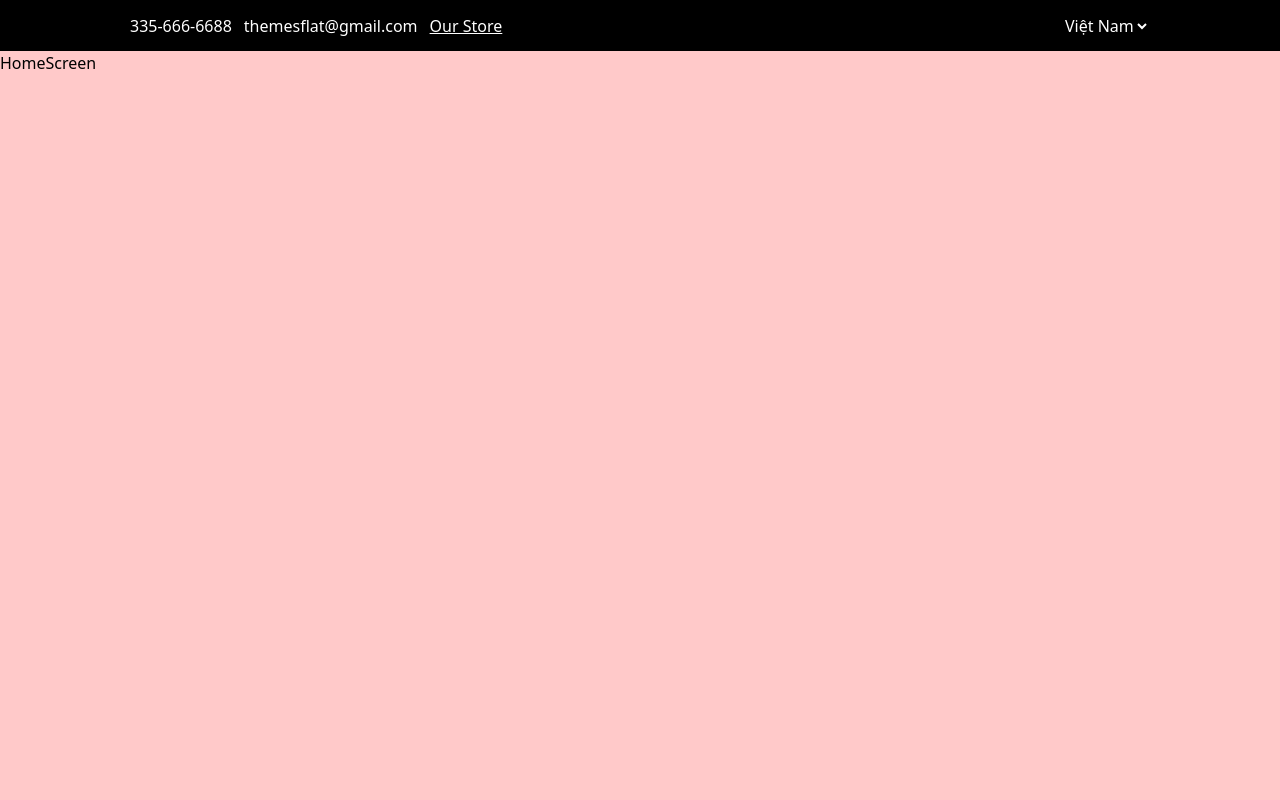
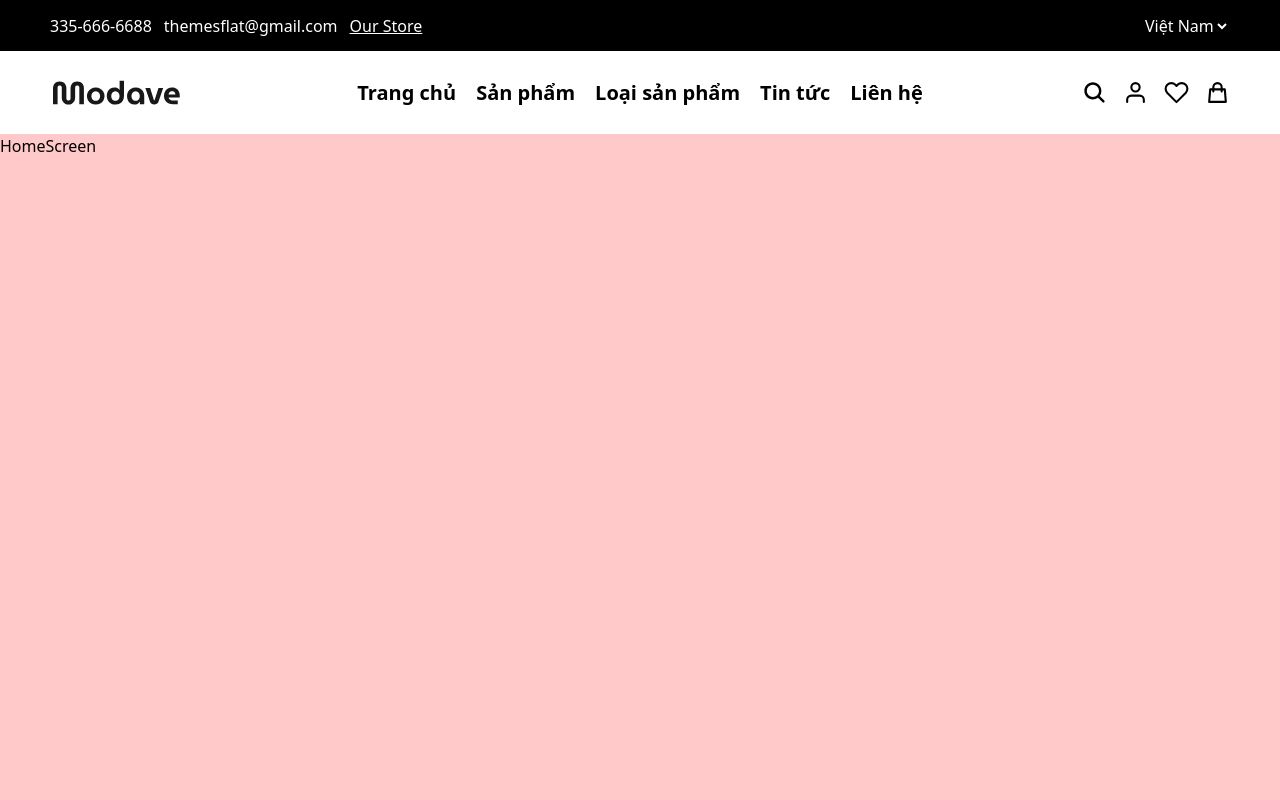
Before and after one commit to phuclonghuudong/LuanVanTotNghiepUIT, a React (Vite) app in the folder shop/: page / in a window 1280 px wide. Shown: the top 800 px of the page. Built offline with nearby package versions, Linux system fonts and the light colour scheme.

Commit message:
cut Header-navbar

```diff
--- a/shop/package.json
+++ b/shop/package.json
@@ -14,6 +14,7 @@
     "axios": "^1.10.0",
     "react": "^19.1.0",
     "react-dom": "^19.1.0",
+    "react-icons": "^5.5.0",
     "react-router-dom": "^7.6.3",
     "react-toastify": "^11.0.5",
     "tailwindcss": "^4.1.11"
--- a/shop/src/v1/screens/layouts/Header.jsx
+++ b/shop/src/v1/screens/layouts/Header.jsx
@@ -1,25 +1,13 @@
 import React from 'react'
+import TopNavbar from './TopNavbar'
+import Navbar from './Navbar';
 
 const Header = () => {
   return (
-    <div className='bg-black'>
-        <div className='container mx-auto px-[130px] flex  items-center justify-between min-h-[51px]  text-white'>
-            <div>
-                <ul className='flex items-center gap-3'>
-                    <li>335-666-6688</li>
-                    <li>themesflat@gmail.com</li>
-                    <li className='underline'>Our Store</li>
-                </ul>
-            </div>
-            <div>
-                <select name="" id="">
-                    <option value="">Việt Nam</option>
-                    <option value="">English</option>
-                </select>
-            </div>
-
-        </div>
-    </div>
+    <>
+        <TopNavbar/>
+        <Navbar/>
+    </>
   )
 }
 
--- a/shop/src/v1/screens/layouts/Navbar.jsx
+++ b/shop/src/v1/screens/layouts/Navbar.jsx
@@ -1,10 +1,57 @@
 import React from 'react'
+import { IoMenuOutline, IoSearch } from 'react-icons/io5';
+import logo from '../../../../public/logo.svg';
+import { FiHeart, FiUser } from 'react-icons/fi';
+import { HiOutlineShoppingBag } from 'react-icons/hi';
 
 const Navbar = () => {
   return (
-    <div>
+    <header className='h-[83px]'>
+      <div className='container h-full mx-auto xl:px-[50px] '>
+        <div className='flex items-center h-full'>
+          <div className='w-1/4 md:w-1/3 xl:hidden'>
+            <a href="#">
+              <IoMenuOutline fontSize={'30px'} />
+            </a>
+          </div>
+          <div class="md:w-1/3 w-1/2 xl:w-1/4 flex justify-center xl:justify-start">
+              <a href="index.html" className="justify-center">
+                  <img src={logo} alt="logo" class="logo"/>
+              </a>
+          </div>
+          <div class="hidden xl:block xl:w-1/2">
+              <nav>
+                <ul className='flex items-center gap-5 justify-center '>
+                  <li><a href="#" className='text-xl font-semibold'> Trang chủ</a></li>
+                  <li><a href="#" className='text-xl font-semibold'>Sản phẩm</a></li>
+                  <li><a href="#" className='text-xl font-semibold'>Loại sản phẩm</a></li>
+                  <li><a href="#" className='text-xl font-semibold'>Tin tức</a></li>
+                  <li><a href="#" className='text-xl font-semibold'>Liên hệ</a></li>
+                </ul>
+              </nav>
+          </div>
+          <div class="xl:w-1/4 md:w-1/3 w-1/4">
+            <ul className='flex items-center gap-4 justify-end'>
+              <li>
+                <a href="#"><IoSearch fontSize={'25px'}/></a>
+              </li>
+              <li className='hidden md:block'>
+                <a href="#" ><FiUser fontSize={'25px'}/></a>
+              </li>
+              <li className='hidden md:block'>
+                <a href="#"><FiHeart fontSize={'25px'}/></a>
+              </li>
+              <li>
+                <a href="#"><HiOutlineShoppingBag fontSize={'25px'}/></a>
+              </li>
 
-    </div>
+            </ul>
+          </div>
+
+        </div>
+      </div>
+
+    </header>
   )
 }
 
--- /dev/null
+++ b/shop/src/v1/screens/layouts/TopNavbar.jsx
@@ -0,0 +1,26 @@
+import React from 'react'
+
+const TopNavbar = () => {
+  return (
+      <div className='bg-black'>
+        <div className='container mx-auto xl:px-[50px] flex  items-center xl:justify-between justify-center min-h-[51px]  text-white'>
+            <div>
+                <ul className='flex items-center gap-3'>
+                    <li>335-666-6688</li>
+                    <li>themesflat@gmail.com</li>
+                    <li className='underline'>Our Store</li>
+                </ul>
+            </div>
+            <div className=' hidden xl:block'>
+                <select name="" id="">
+                    <option value="">Việt Nam</option>
+                    <option value="">English</option>
+                </select>
+            </div>
+
+        </div>
+    </div>
+  )
+}
+
+export default TopNavbar
```
Also changed, not shown: shop/public/logo.svg (added), 1 other file (tests, documents, lock files or other folders).
